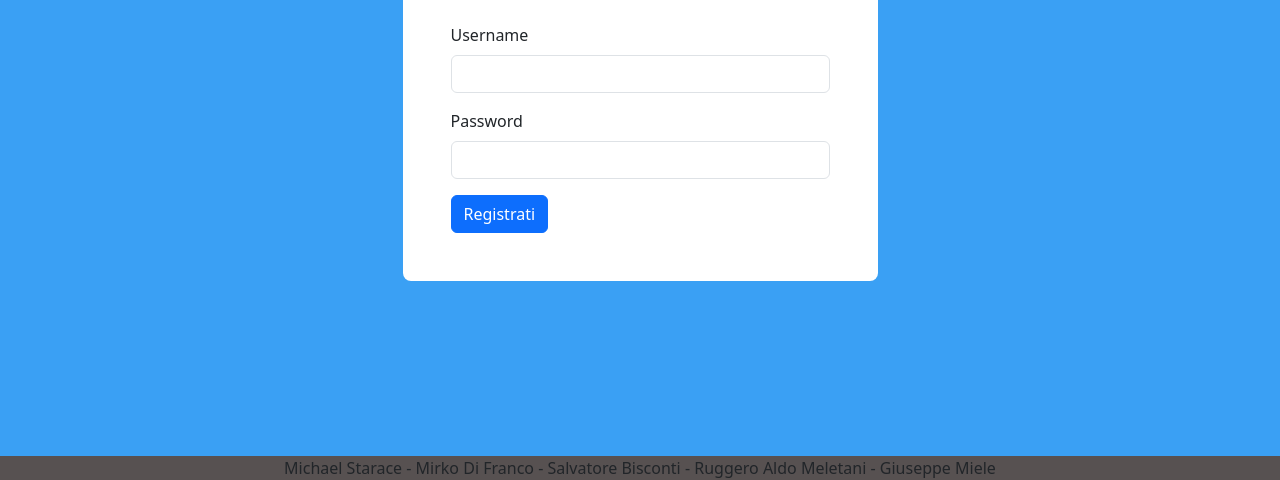
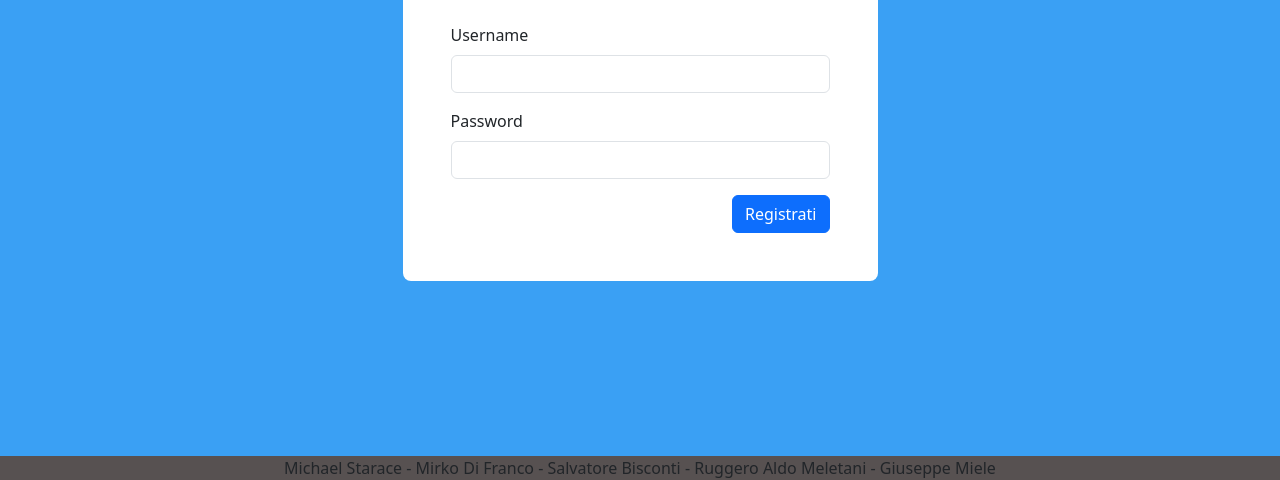
Before and after one commit to JustDarkWish/gruppoTwitter-1, a plain HTML site: page Esercizio Gruppo - Twitter/index.html in a window 1280 px wide. Shown: the part 344-824 px from the top of the page. Drawn offline with nearby package versions, Linux system fonts and the light colour scheme.

Commit message:
Bottone Fixato

```diff
--- a/Esercizio Gruppo - Twitter/index.html
+++ b/Esercizio Gruppo - Twitter/index.html
@@ -29,7 +29,7 @@
                       <label for="exampleInputPassword1" class="form-label">Password</label>
                       <input type="password" class="form-control" id="exampleInputPassword1">
                     </div>
-                    <button type="submit" class="btn btn-primary">Registrati</button>
+                    <button type="submit" class="btn btn-primary d-block ms-auto">Registrati</button>
                   </form>
             </div>
         </div>
```
